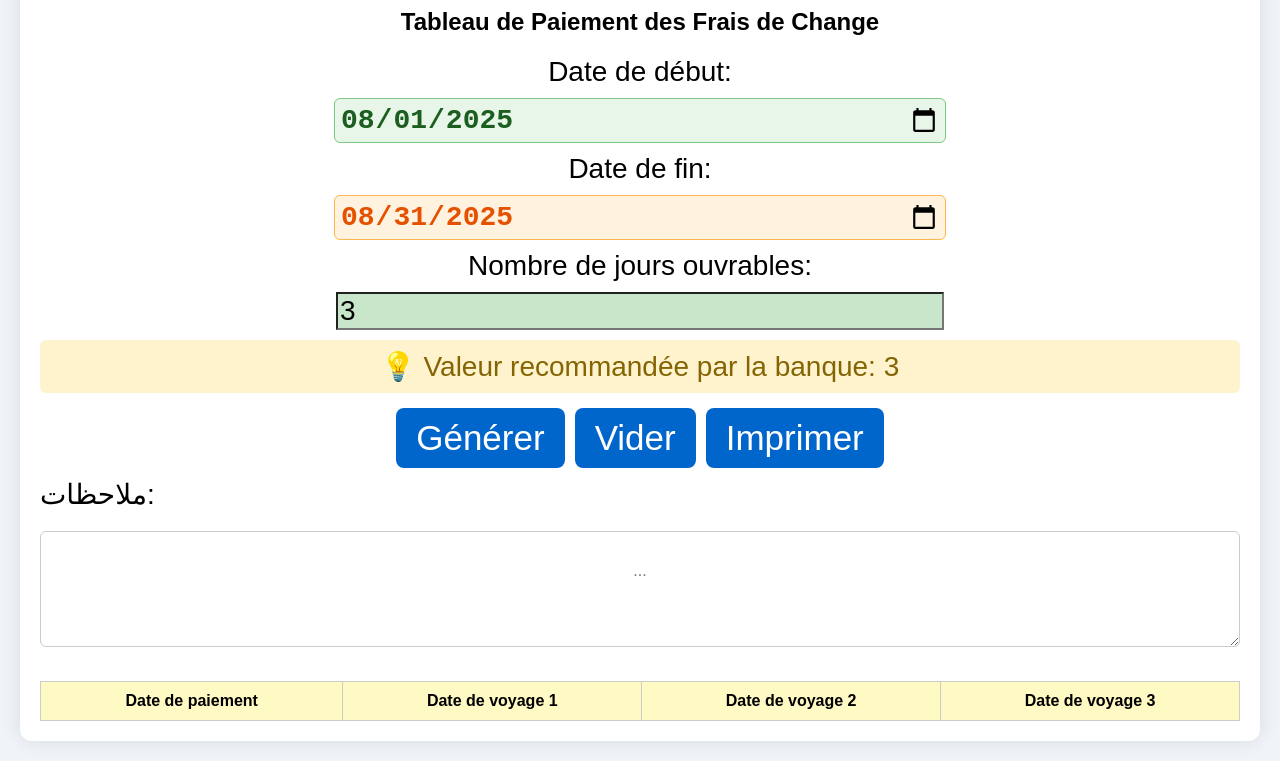
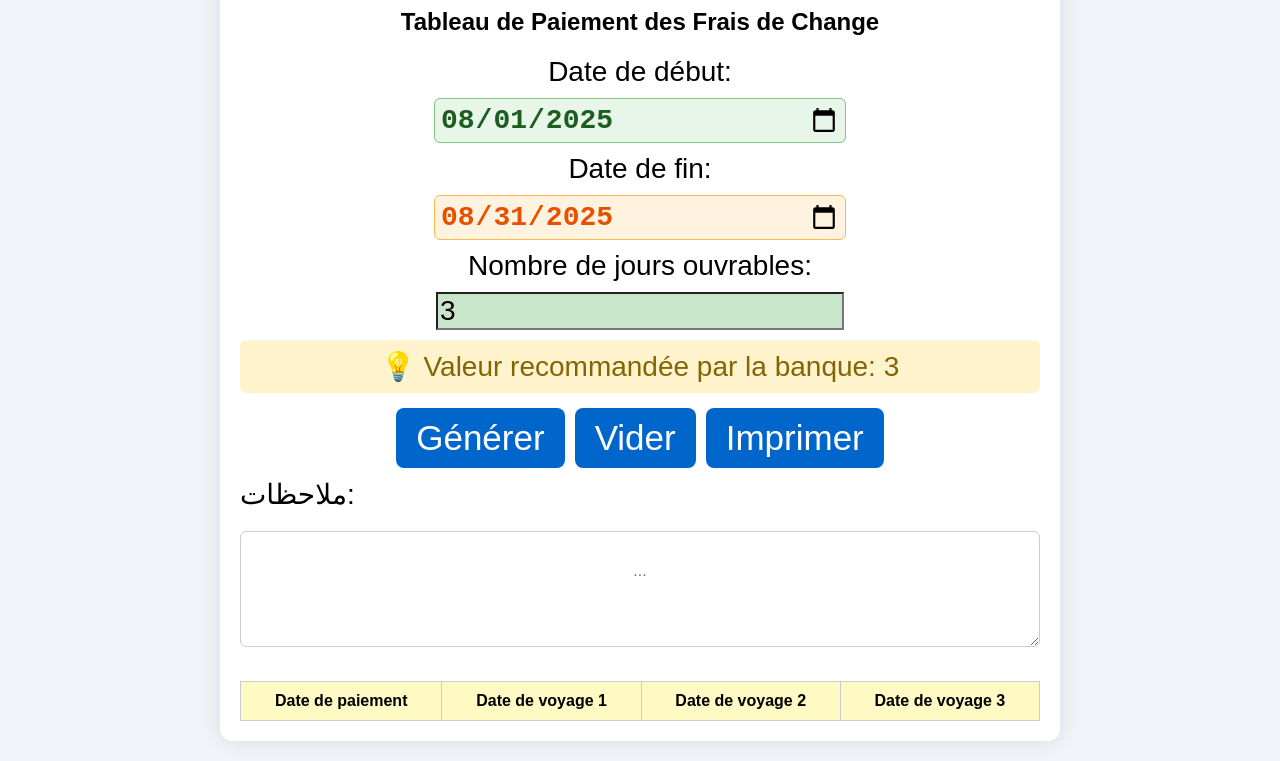
Before and after one commit to DDjamal/Tableau_de_Paiement, a plain HTML site: page index.html in a window 1280 px wide. Shown: the part 220-981 px from the top of the page. Drawn offline with Linux system fonts and the light colour scheme.

Commit message:
index.html

```diff
--- a/index.html
+++ b/index.html
@@ -33,6 +33,7 @@
 
 
     .container {
+      max-width: 800px;
       margin: auto;
       background: white;
       padding: 20px;
```
